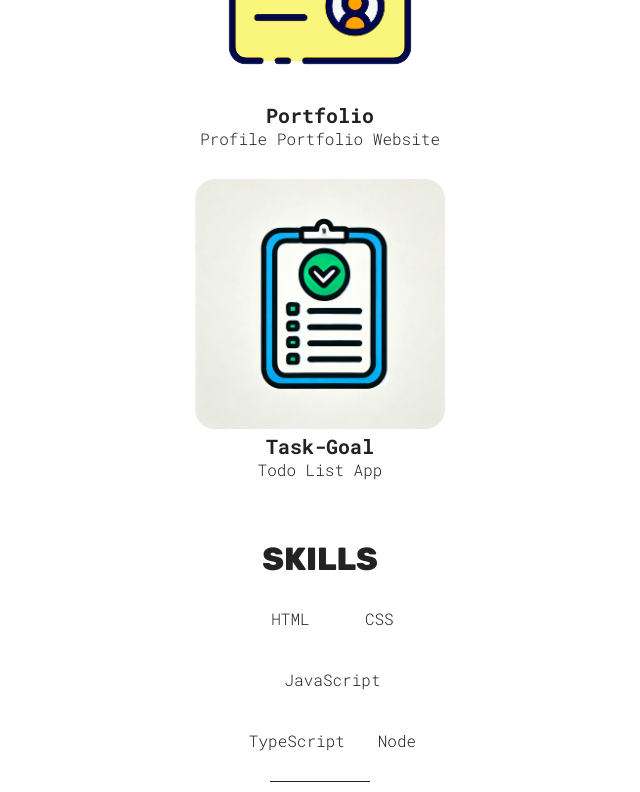
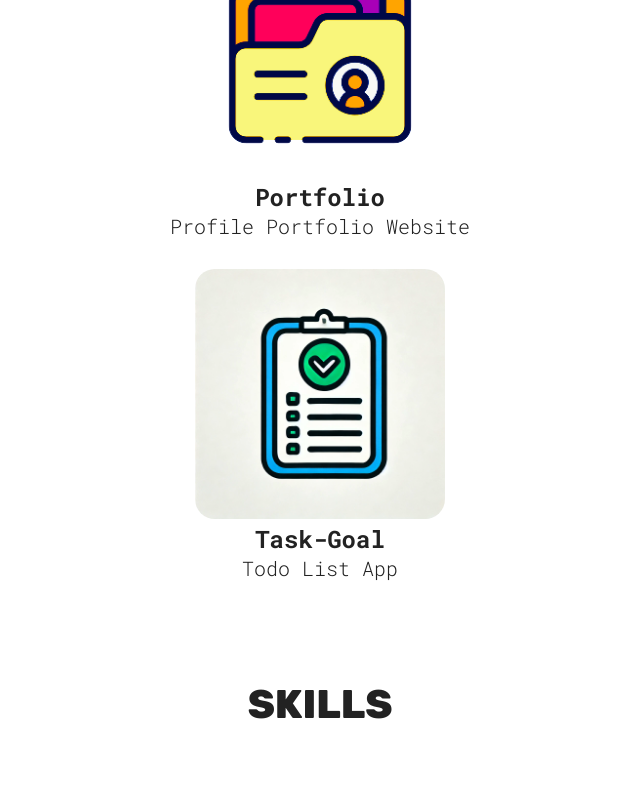
Before and after one commit to CTHartze/profile-portfolio-website, a React (Vite) app: page / in a window 1280 px wide. Shown: the part 1080-1872 px from the top of the page, without its empty margins (320-960 px from the left). Built offline with nearby package versions, Linux system fonts and the light colour scheme.

Commit message:
General Media Query

```diff
--- a/src/App.css
+++ b/src/App.css
@@ -73,3 +73,36 @@
 .hover {
   cursor: pointer;
 }
+
+@media (width >= 800px) {
+  #root {
+    gap: 100px;
+  }
+  h1 {
+    font-size: 40px;
+  }
+  h2,
+  h3 {
+    font-size: 24px;
+  }
+  p {
+    font-size: 20px;
+  }
+
+  .sectionTitle {
+    margin-bottom: 60px;
+  }
+
+  @media (width >= 1400px) {
+    #root {
+      gap: 200px;
+    }
+    h1 {
+      font-size: 48px;
+    }
+
+    .sectionTitle {
+      margin-bottom: 75px;
+    }
+  }
+}
```
